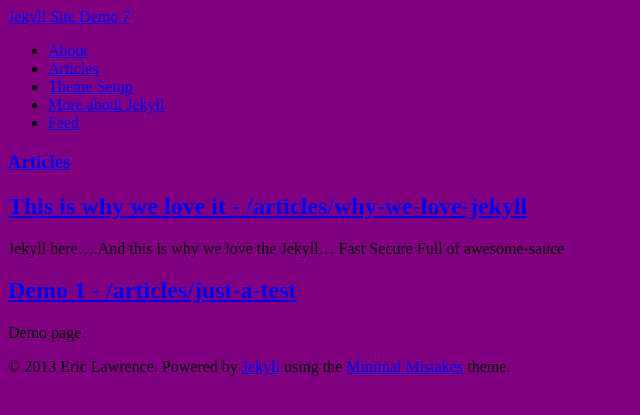
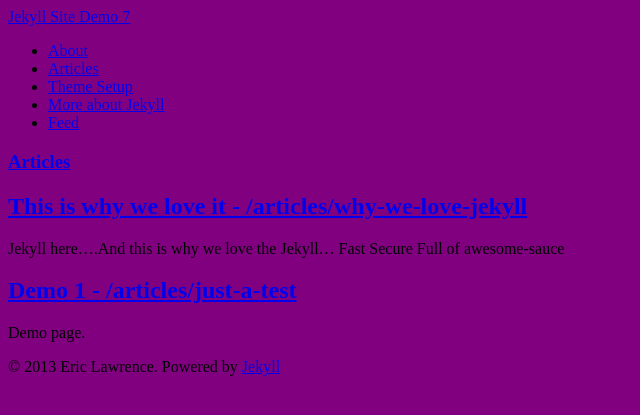
Before and after one commit to ericthelawrence/jekylldemo, a Jekyll site: the page built from index.html, in a window 1280 px wide. Shown: the top 415 px of the page, without its empty margins (0-640 px from the left). Built offline with Jekyll 4.4.1, drawn with Linux system fonts in a browser that asks for light colours; nearby versions of some CDN libraries.

Commit message:
Remove old theme name reference.

```diff
--- a/_includes/footer.html
+++ b/_includes/footer.html
@@ -1 +1,3 @@
-<span>&copy; {{ site.time | date: '%Y' }} {{ site.owner.name }}. Powered by <a href="http://jekyllrb.com">Jekyll</a> using the <a href="http://mademistakes.com/">Minimal Mistakes</a> theme.</span>
+<span>&copy; {{ site.time | date: '%Y' }} {{ site.owner.name }}.
+	Powered by <a href="http://jekyllrb.com">Jekyll</a>
+</span>
```
